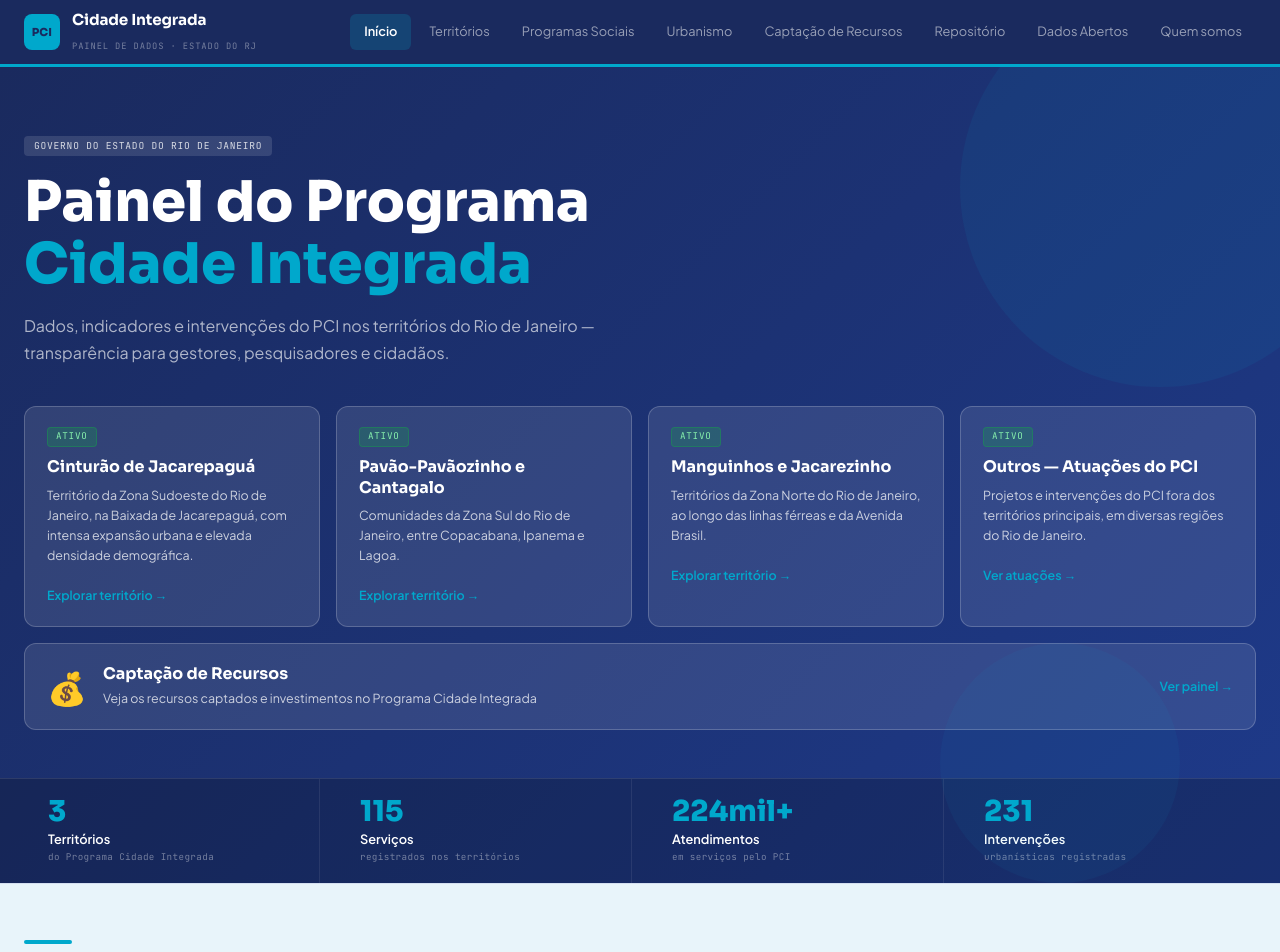
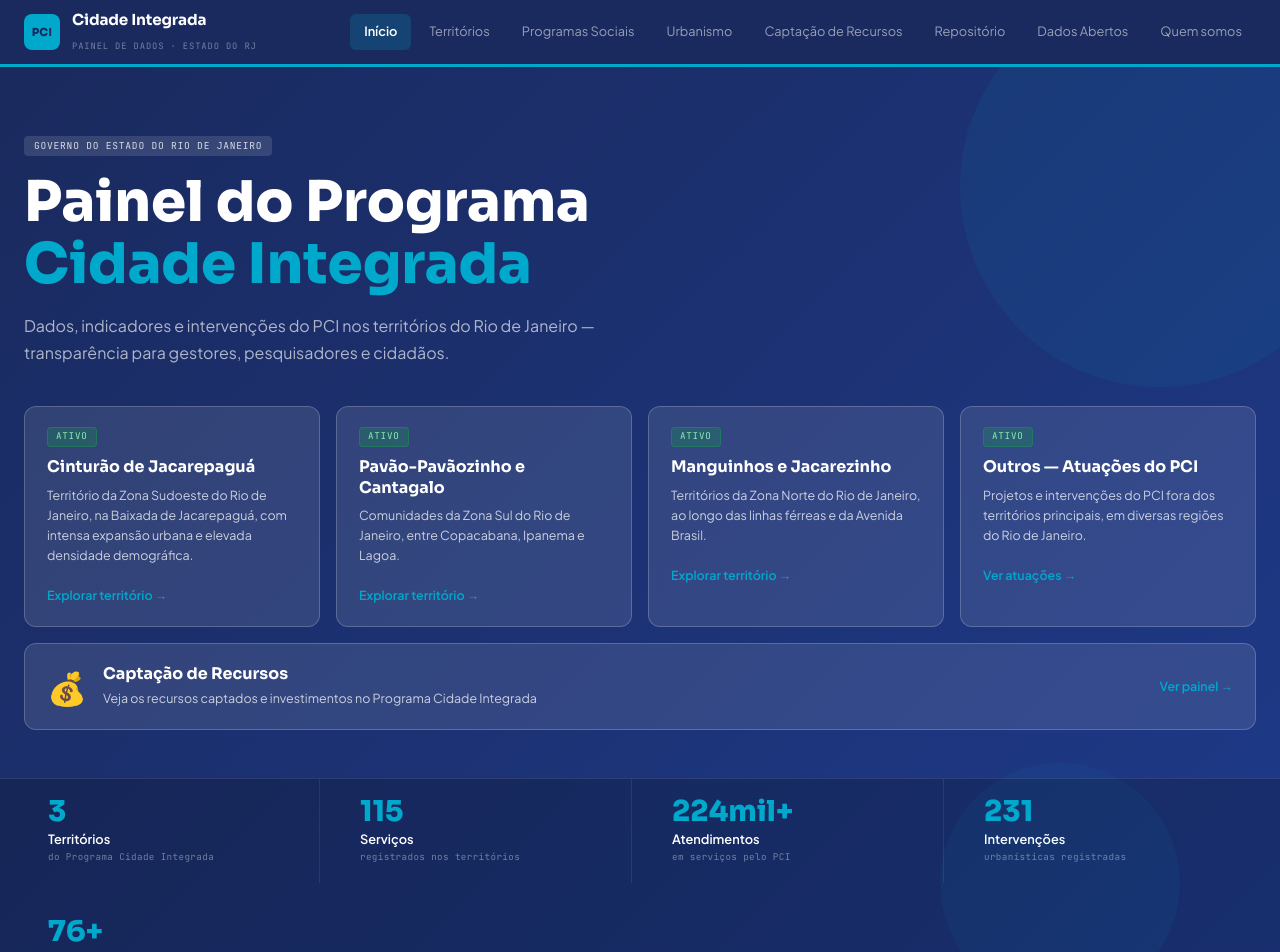
Before and after one commit to sitegovdados-rgb/GovDados, a Next.js app: page / in a window 1280 px wide. Shown: the top 952 px of the page. Built offline with nearby package versions, Linux system fonts and the light colour scheme.

Commit message:
Update page.tsx

```diff
--- a/src/app/page.tsx
+++ b/src/app/page.tsx
@@ -113,6 +113,7 @@ export default function HomePage() {
                 { n: '115', label: 'Serviços', sub: 'registrados nos territórios' },
                 { n: '224mil+', label: 'Atendimentos', sub: 'em serviços pelo PCI' },
                 { n: '231', label: 'Intervenções', sub: 'urbanísticas registradas' },
+                { n: '76+', label: 'Milhões', sub: 'em recursos captados' },
               ].map((item, i) => (
                 <div key={i} style={{ padding: '18px 24px', borderRight: i < 3 ? '1px solid rgba(255,255,255,0.08)' : 'none' }}>
                   <p style={{ fontFamily: 'Sora', fontWeight: 800, fontSize: '1.8rem', color: 'var(--pci-cyan)', lineHeight: 1, marginBottom: 4 }}>{item.n}</p>
```
